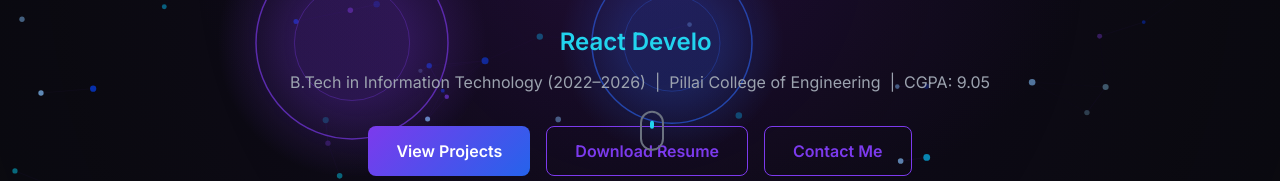
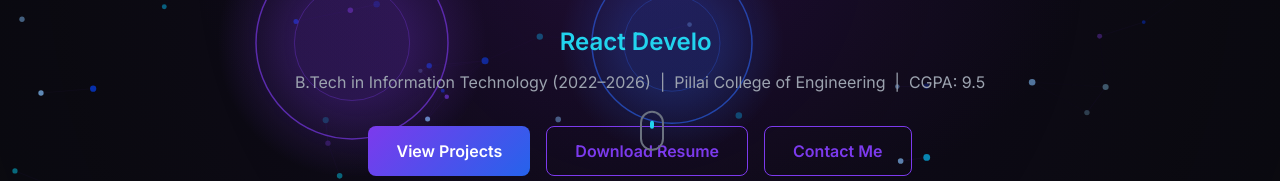
Before and after one commit to sarvesh207590/Portfolio, a Next.js app: page / in a window 1280 px wide. Shown: the part 449-630 px from the top of the page. Built offline with nearby package versions, Linux system fonts and the light colour scheme.

Commit message:
Update CGPA from 9.05 to 9.5 in Hero component

```diff
--- a/components/Hero.tsx
+++ b/components/Hero.tsx
@@ -99,7 +99,7 @@ export default function Hero() {
                     animate={{ opacity: 1 }}
                     transition={{ delay: 0.7 }}
                 >
-                    B.Tech in Information Technology (2022–2026) &nbsp;|&nbsp; Pillai College of Engineering &nbsp;|&nbsp; CGPA: 9.05
+                    B.Tech in Information Technology (2022–2026) &nbsp;|&nbsp; Pillai College of Engineering &nbsp;|&nbsp; CGPA: 9.5
                 </motion.p>
 
                 {/* CTA Buttons */}
```
